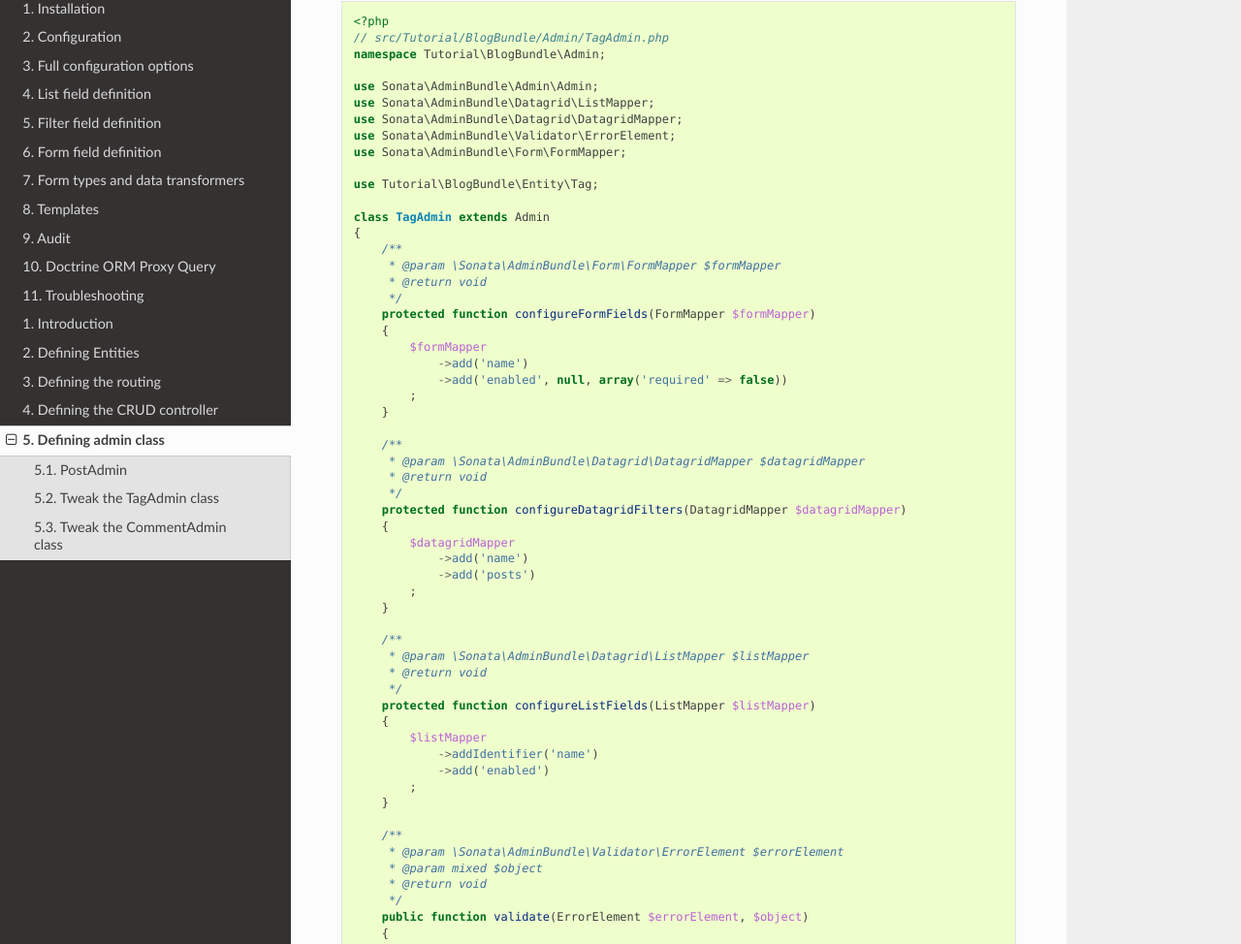
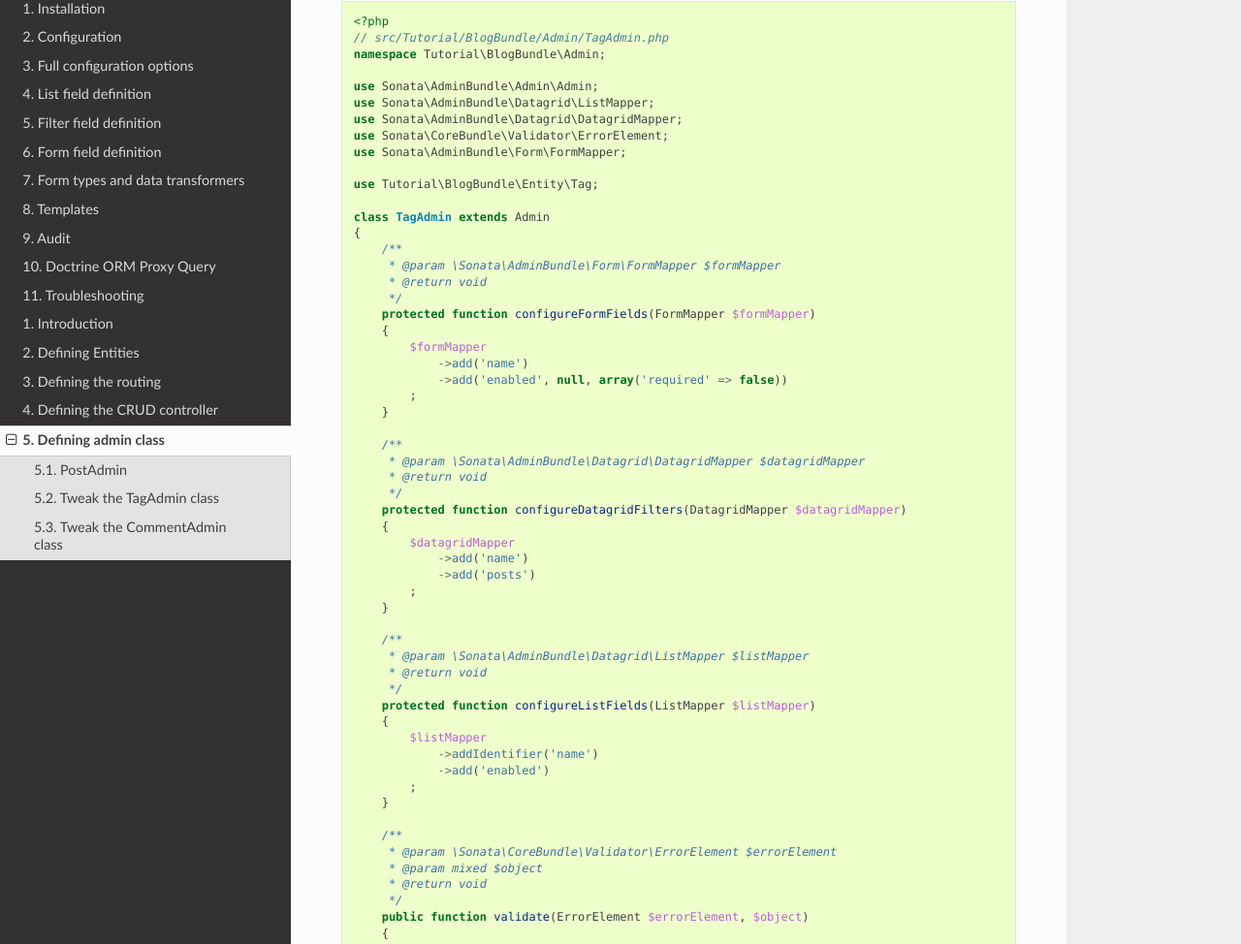
Before and after one commit to sonata-project/SonataDoctrineORMAdminBundle, a Sphinx documentation site: the page built from Resources/doc/tutorial/creating_your_first_admin_class/defining_admin_class.rst, in a window 1280 px wide and 1400 px high, scrolled down 2707 px. Shown: the part 127-1101 px from the top of the window at 97% size. Built offline with Sphinx 7.4.7 and the Read the Docs theme 2.0.0, drawn with Linux system fonts in a browser that asks for light colours.

Commit message:
migrate ErrorElement

```diff
--- a/Resources/doc/reference/form_field_definition.rst
+++ b/Resources/doc/reference/form_field_definition.rst
@@ -18,7 +18,7 @@
     use Sonata\AdminBundle\Datagrid\DatagridMapper;
     use Sonata\AdminBundle\Datagrid\ListMapper;
     use Sonata\AdminBundle\Show\ShowMapper;
-    use Sonata\AdminBundle\Validator\ErrorElement;
+    use Sonata\CoreBundle\Validator\ErrorElement;
 
     class PostAdmin extends Admin
     {
--- a/Resources/doc/reference/form_types_and_transformers.rst
+++ b/Resources/doc/reference/form_types_and_transformers.rst
@@ -44,7 +44,7 @@
     use Sonata\AdminBundle\Datagrid\DatagridMapper;
     use Sonata\AdminBundle\Datagrid\ListMapper;
     use Sonata\AdminBundle\Show\ShowMapper;
-    use Sonata\AdminBundle\Validator\ErrorElement;
+    use Sonata\CoreBundle\Validator\ErrorElement;
 
     class PageAdmin extends Admin
     {
--- a/Resources/doc/tutorial/creating_your_first_admin_class/defining_admin_class.rst
+++ b/Resources/doc/tutorial/creating_your_first_admin_class/defining_admin_class.rst
@@ -159,7 +159,7 @@
     use Sonata\AdminBundle\Admin\Admin;
     use Sonata\AdminBundle\Datagrid\ListMapper;
     use Sonata\AdminBundle\Datagrid\DatagridMapper;
-    use Sonata\AdminBundle\Validator\ErrorElement;
+    use Sonata\CoreBundle\Validator\ErrorElement;
     use Sonata\AdminBundle\Form\FormMapper;
 
     use Tutorial\BlogBundle\Entity\Tag;
@@ -203,7 +203,7 @@
         }
 
         /**
-         * @param \Sonata\AdminBundle\Validator\ErrorElement $errorElement
+         * @param \Sonata\CoreBundle\Validator\ErrorElement $errorElement
          * @param mixed $object
          * @return void
          */
--- a/composer.json
+++ b/composer.json
@@ -24,7 +24,8 @@
         "symfony/doctrine-bridge": "~2.2",
         "symfony/framework-bundle": "~2.2",
         "sonata-project/exporter": "~1.3,>=1.3.1",
-        "sonata-project/admin-bundle": "~2.3@dev"
+        "sonata-project/admin-bundle": "~2.4@dev",
+        "sonata-project/core-bundle": "~2.3,>=2.3.1"
     },
     "require-dev": {
         "simplethings/entity-audit-bundle": "~0.1"
```
Also changed, not shown: 2 other files.
